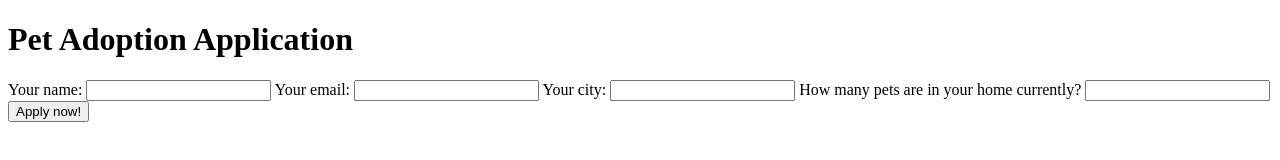
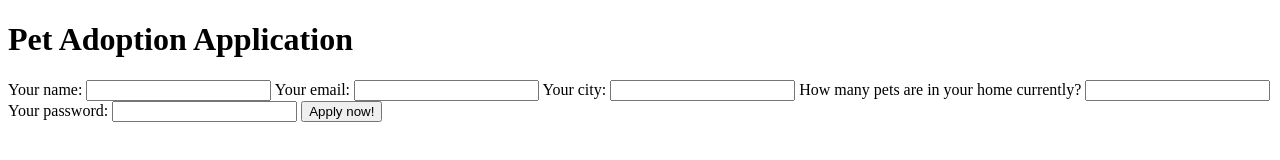
Before and after one commit to mikewatters/web-forms, a plain HTML site: page index.html in a window 1280 px wide. Drawn offline with Linux system fonts and the light colour scheme.

```diff
--- a/index.html
+++ b/index.html
@@ -10,14 +10,20 @@
       <label>Your name:
         <input type="text" name="applicantName">
       </label>
-<label>Your email:
+
+      <label>Your email:
       <input type="email" name="applicantEmail">
       </label>
+
       <label for="city">Your city:</label>
       <input id="city" type="text" name="applicantCity">
+
 <label>How many pets are in your home currently?
-<input type="number" name="petCount"></label>
+<input type="number" name="petCount">
+</label>
 
+<label>Your password:
+<input type="password" name="accountPW"></label>
       <input type="submit" value="Apply now!">
     </form>
   </body>
```
Also changed, not shown: styles/styles.css (added).
